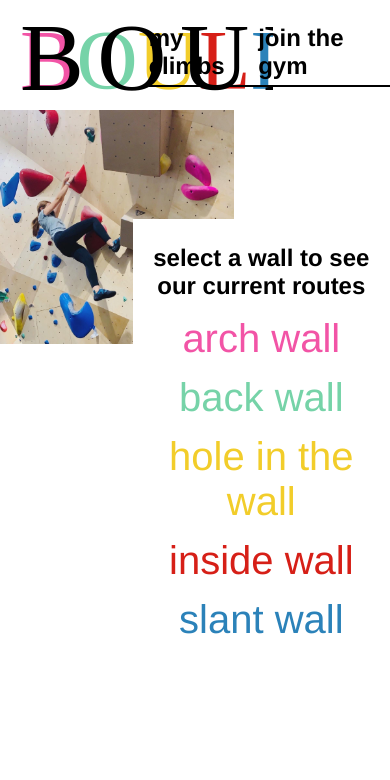
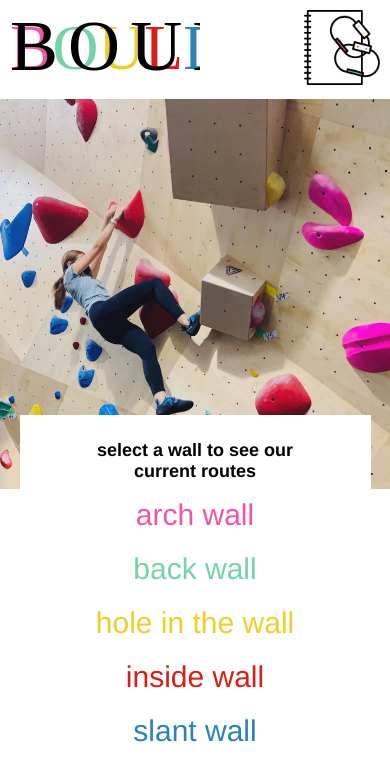
Before and after one commit to hmiller020414/Bould, a React (Create React App) app: page / in a window 390 px wide. Shown: the top 780 px of the page. Built offline with nearby package versions, Linux system fonts and the light colour scheme.

Commit message:
mobile styles

```diff
--- a/src/App.css
+++ b/src/App.css
@@ -23,6 +23,8 @@ nav {
   padding-bottom: 5px;
   border-bottom: 3px solid black;
 }
+
+.navLink.m { display: none }
 
 /* homepage */
 .homepageContent {
@@ -95,3 +97,67 @@ nav {
     margin: 0 auto 14px auto;
   }
 }
+
+@media only screen and (max-width: 768px) {
+  header {
+    padding-bottom: 14px;
+    position: fixed;
+    z-index: 99999;
+  }
+
+  .logoLink {
+    width: 100%;
+    margin: 10px 0 0 10px;
+  }
+
+  .logoLink, .logo {
+    height: 75px;
+  }
+
+  nav {
+    margin-top: 10px;
+    width: fit-content;
+    display: flex;
+    align-self: flex-end;
+  }
+
+  .navLink.dt {
+    display: none;
+  }
+
+  .navLink.m {
+    display: block;
+    border: none;
+    height: 75px;
+    padding: 0;
+    margin-right: 10px;
+  }
+
+  .navLink img {
+    height: 100%;
+  }
+
+  .homepageContent {
+    padding-top: 99px;
+  }
+
+  .homepageImage {
+    width: 100%;
+  }
+
+  .wallListContainer {
+    width: 90%;
+    align-self: unset;
+    margin: -20% auto 33px auto;
+  }
+
+  .wallList li {
+    font-size: 30px;
+    margin: 0 auto 20px auto;
+  }
+
+  .wallListContainer p {
+    width: 70%;
+    margin: 0 auto;
+  }
+}
--- a/src/App.js
+++ b/src/App.js
@@ -11,6 +11,7 @@ import MyClimbs from './pages/MyClimbs/MyClimbs'
 import NotFound from './pages/NotFound/NotFound'
 
 import WomanClimbing from './images/woman_climbing.jpg';
+import myClimbsIcon from './images/myClimbsIcon.png';
 
 const App = () => {
 
@@ -30,8 +31,11 @@ const App = () => {
       <header>
         <Link to='/' className='logoLink'><img className="logo" src={logo} alt="Bould Logo" /></Link>
         <nav>
-          <Link to='/my-climbs' className='navLink'>my climbs</Link>
-          <a href='https://www.brooklynboulders.com' className='navLink' target="_blank" rel="noreferrer">join the gym</a>
+          <Link to='/my-climbs' className='navLink m'>
+            <img src={myClimbsIcon} alt="my climbs journal" />
+          </Link>
+          <Link to='/my-climbs' className='navLink dt'>my climbs</Link>
+          <a href='https://www.brooklynboulders.com' className='navLink dt' target="_blank" rel="noreferrer">join the gym</a>
         </nav>
       </header>
       <main>
--- a/src/index.css
+++ b/src/index.css
@@ -48,3 +48,9 @@ h1 {
 
   h1 { font-size: 65px }
 }
+
+@media only screen and (max-width: 768px) {
+  a, p { font-size: 18px }
+
+  h1 { font-size: 54px }
+}
--- a/src/pages/Climb/Climb.css
+++ b/src/pages/Climb/Climb.css
@@ -118,7 +118,7 @@ input.form-control, textarea.form-control, select.form-control {
 
     .climbSaveDetails {
         display: flex;
-        background-color: mediumaquamarine;
+        background-color: #F2CD2A;
         justify-content: space-evenly;
         height: 120px;
     }
@@ -167,7 +167,7 @@ input.form-control, textarea.form-control, select.form-control {
         margin: 0 auto 100px auto;
     }
 
-    form button.checkButton { margin: 0 auto }
+    form button.checkButton { margin: 10px auto 0 auto }
 
     .climbDetailsCopy {
         width: 80%;
@@ -179,3 +179,37 @@ input.form-control, textarea.form-control, select.form-control {
         margin: 10px 0;
     }
 }
+
+@media only screen and (max-width: 768px) {
+    .singleClimbOuter {
+        padding-top: 150px;
+        margin: 0;
+    }
+
+    .singleClimbInner {
+        width: 80%;
+    }
+
+    .singleClimbImg a {
+        right: -24px;
+        top: -15px;
+        width: 44px;
+    }
+
+    .largeRating {
+        font-size: 100px;
+        bottom: -40px;
+        right: -20px;
+    }
+
+    .singleClimbContent p { width: 54% }
+
+    .climbForm {
+        width: 80%;
+        margin: 0 auto 50px auto;
+    }
+
+    .climbDetailsCopy { margin-bottom: 50px }
+
+    .climbDetailsCopy p { width: 100% }
+}
--- a/src/pages/MyClimbs/MyClimbs.css
+++ b/src/pages/MyClimbs/MyClimbs.css
@@ -17,6 +17,8 @@
   margin-top: 30px;
 }
 
+.mobile-small-logo { display: none }
+
 @media only screen and (max-width: 1024px) {
   .myClimbs { flex-direction: column }
 
@@ -29,3 +31,25 @@
 
   .myClimbsContentInner p { margin: 18px 0 30px 0 }
 }
+
+@media only screen and (max-width: 1024px) {
+  .myClimbs {
+    padding-top: 99px;
+  }
+
+  .myClimbsContentInner {
+    width: 80%;
+  }
+
+  .myClimbsContentInner p {
+    margin: 8px 0 24px 0;
+  }
+
+  .mobile-small-logo {
+    display: flex;
+    margin: 45px 0;
+    justify-content: center;
+  }
+
+  .mobile-small-logo img { width: 70px }
+}
--- a/src/pages/MyClimbs/MyClimbs.js
+++ b/src/pages/MyClimbs/MyClimbs.js
@@ -2,6 +2,7 @@ import Gallery from '../../components/Gallery/Gallery'
 import {useLocation} from 'react-router-dom'
 
 import './MyClimbs.css'
+import mobileLogo from '../../images/mobileLogo.png'
 
 const MyClimbs = ({myClimbs}) => {
 
@@ -22,6 +23,9 @@ const MyClimbs = ({myClimbs}) => {
                     {completedClimbs}
                 </div>
             </div>
+            <div className='mobile-small-logo'>
+                <img src={mobileLogo} alt='Small Bould logo'/>
+            </div>
         </div>
     )
 }
--- a/src/pages/NotFound/NotFound.css
+++ b/src/pages/NotFound/NotFound.css
@@ -48,3 +48,43 @@
     margin-top: 10%;
   }
 }
+
+@media only screen and (max-width: 768px) {
+  .notFoundOuter {
+    padding-top: 100px;
+}
+
+  .mobileLogo {
+    display: flex;
+    width: 33%;
+    margin: 0 auto;
+    padding: 60px 0;
+  }
+
+  .mobileLogo img {
+    width: 100%;
+  }
+
+  .notFoundCopy h2 {
+    font-size: 33px;
+    width: 80%;
+    margin: 0 auto;
+  }
+
+  .notFoundCopy h1 {
+    font-size: 240px;
+    position: fixed;
+    bottom: 0;
+    line-height: 130px;
+  }
+
+  .notFoundCopy {
+    height: fit-content;
+    height: -moz-fit-content;
+  }
+
+  .notFoundInner {
+    position: relative;
+    overflow: hidden;
+  }
+}
--- a/src/pages/Wall/Wall.css
+++ b/src/pages/Wall/Wall.css
@@ -1,7 +1,5 @@
 /* wall */
-.wallContainer {
-    display: flex;
-}
+.wallContainer { display: flex }
 
 .wallContent {
     width: 40%;
@@ -21,9 +19,9 @@
     line-height: 90px;
 }
 
-.wallContent p {
-    padding-bottom: 30px;
-}
+.wallContent p { padding-bottom: 30px }
+
+.mobile-small-logo { display: none }
 
   /* gallery */
 .galleryOuter {
@@ -48,29 +46,35 @@
 }
 
 @media only screen and (max-width: 1024px) {
-    .wallContainer {
-        flex-direction: column;
-    }
+    .wallContainer { flex-direction: column }
 
-    .wallContent {
-        width: 100%;
-    }
+    .wallContent {  width: 100% }
 
     .wallContent h1 {
         margin-bottom: 25px;
         line-height: unset;
     }
 
-    .wallContentInner {
-        width: 67%;
-    }
+    .wallContentInner { width: 67% }
 
     .galleryOuter {
         width: 100%;
         margin: 0;
     }
 
-    .galleryImg {
-        padding: 0;
+    .galleryImg { padding: 0 }
+}
+
+@media only screen and (max-width: 768px) {
+    .wallContainer { padding-top: 99px }
+
+    .gallerySingle { width: 100% }
+
+    .mobile-small-logo {
+        display: flex;
+        margin: 45px 0;
+        justify-content: center;
     }
+
+    .mobile-small-logo img { width: 70px }
 }
--- a/src/pages/Wall/Wall.js
+++ b/src/pages/Wall/Wall.js
@@ -1,6 +1,7 @@
 import Gallery from '../../components/Gallery/Gallery'
 import {useLocation, Redirect} from 'react-router-dom'
 import './Wall.css'
+import mobileLogo from '../../images/mobileLogo.png'
 
 const Wall = ({match, Walls}) => {
 
@@ -26,6 +27,9 @@ const Wall = ({match, Walls}) => {
                     {wallGallery}
                 </div>
             </div>
+            <div className='mobile-small-logo'>
+                <img src={mobileLogo} alt='Small Bould logo'/>
+            </div>
         </div>
     )
 }
```
Also changed, not shown: src/images/myClimbsIcon.png (added).
